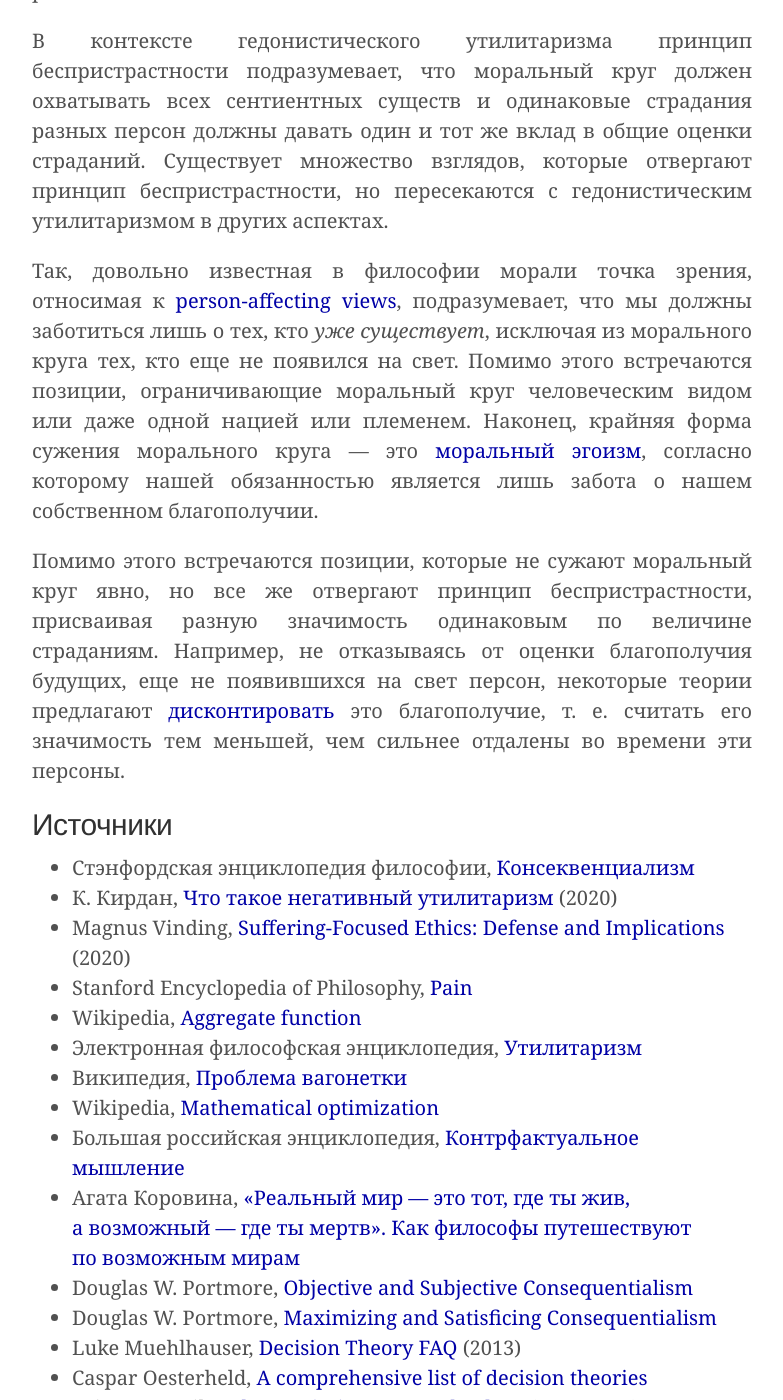
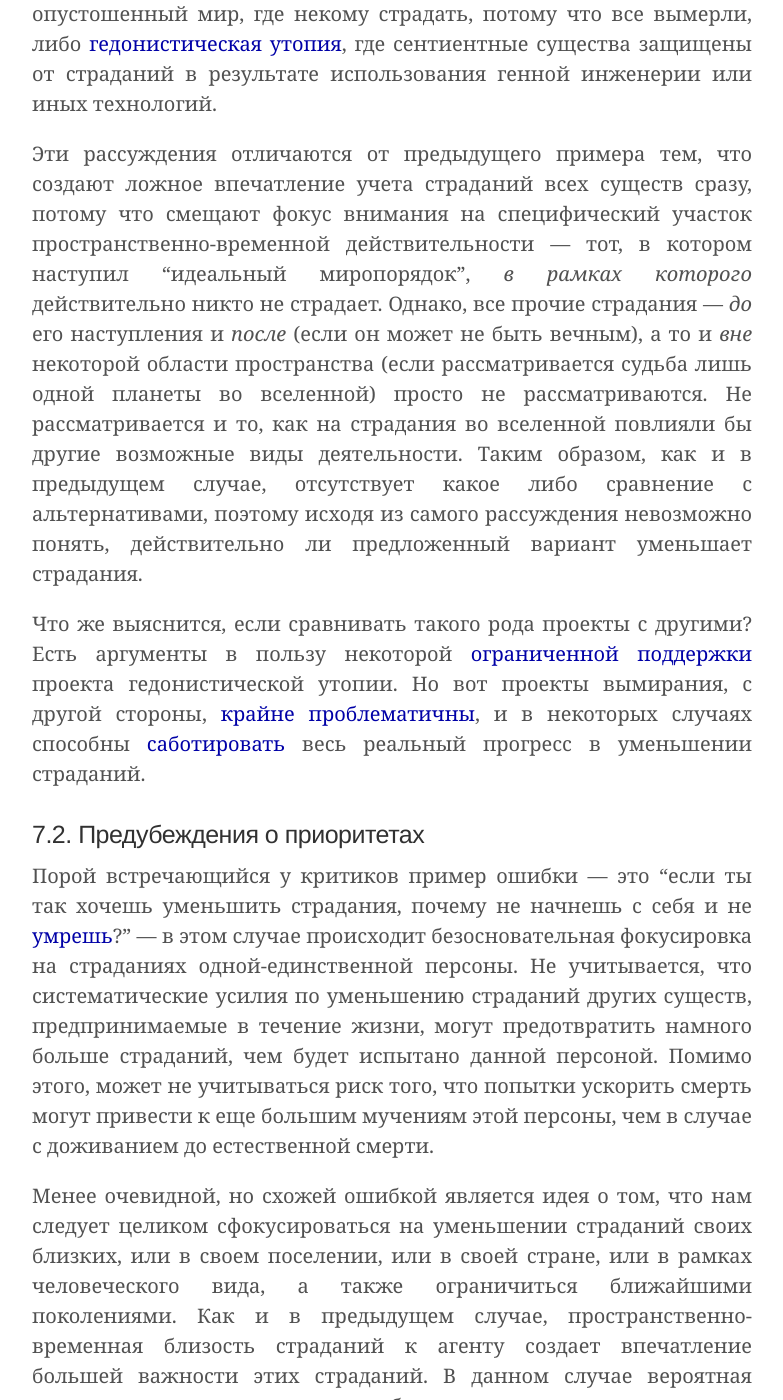
Before and after one commit to ReducingSuffering/reducingsuffering.github.io, a Jekyll site: the page built from _articles/what-is-suffering-reduction.md, in a window 1280 px wide and 1400 px high, scrolled down 25945 px. Shown: the whole window, without its empty margins (248-1031 px from the left). Built offline with Jekyll 4.4.1, drawn with Linux system fonts in a browser that asks for light colours; some of the changed text lies outside the part shown.

Commit message:
Update what-is-suffering-reduction.md

```diff
--- a/_articles/what-is-suffering-reduction.md
+++ b/_articles/what-is-suffering-reduction.md
@@ -29,11 +29,14 @@
 [5.2.1. Процедуры принятия решений](#5.2.1)<br>
 [5.2.2. Инструментальные ценности](#5.2.2)<br>
 [5.2.3. Приоритизация](#5.2.3)<br>
-[5.2.4. Типичные ошибки](#5.2.4)<br>
 [6. Модификации](#6)<br>
 [6.1. Дополнительные цели оптимизации](#6.1)<br>
 [6.2. Ограничения на способы оптимизации](#6.2)<br>
 [6.3. Ограничения морального круга](#6.3)<br>
+[7. Некоторые ошибки](#7)<br>
+[7.1. Отсутствие сравнений](#7.1)<br>
+[7.2. Предубеждения о приоритетах](#7.2)<br>
+[7.3. Вычислительные ошибки](#7.3)<br>
 [Источники](#sources)<br>
 [Что еще почитать](#further)
 
@@ -284,21 +287,6 @@
 
 Несложно разглядеть сходство этого подхода с описанным нами ранее принципом максимизации ожидаемой полезности (минимизации ожидаемых страданий).
 
-<a name="5.2.4"></a>
-#### **5.2.4. Типичные ошибки**
-
-Приведем несколько примеров ошибок, которые нередко совершают сторонники или критики уменьшения страданий в своих рассуждениях.
-
-Так, аргументация вида "люди очень сильно и в большом количестве страдают от болезни X, поэтому нам нужно заняться разработкой лекарства от X" не содержит никакой информации о действительности за пределами страдающих от определенной болезни людей, поэтому не может считаться самодостаточной. Нам нужна хоть какая-то информация об иных страданиях помимо вызываемых болезнью X, и хоть какие-то альтернативные варианты деятельности, с которыми можно было бы _сравнивать_ разработку лекарства от X. Помимо этого, приведенное описание проблемы указывает лишь на ее масштаб, но ничего не говорит о легкости ее решения и о том, сколько людей уже занимаются этой проблемой.
-
-Другой, более очевидный пример, обычно встречающийся у критиков идеи — это "если ты так хочешь уменьшить страдания, почему не начнешь с себя и не [умрешь](https://reducingsuffering.github.io/73.html)?" — в этом случае происходит безосновательная фокусировка на страданиях одной-единственной персоны. Не учитывается, что систематические усилия по уменьшению страданий других существ, предпринимаемые в течение жизни, могут предотвратить намного больше страданий, чем будет испытано данной персоной. Помимо этого, вопрошающие могут не учитывать риск того, что попытки ускорить смерть могут привести к еще большим мучениям этой персоны, чем в случае с доживанием до естественной смерти.
-
-Отдельный интерес представляют ошибочные рассуждения вида "при идеальном миропорядке нет страданий -> чтобы уменьшить страдания, нужно стремиться приблизить идеальный миропорядок". В роли "идеального миропорядка" обычно выступает либо опустошенный мир, где некому страдать, потому что все вымерли, либо [гедонистическая утопия](https://reducingsuffering.github.io/89.html), где сентиентные существа защищены от страданий в результате использования генной инженерии или иных технологий.
-
-Эти рассуждения отличаются от предыдущих тем, что создают ложное впечатление учета страданий всех существ сразу, потому что смещают фокус внимания на определенный участок пространственно-временной действительности — тот, в котором наступил "идеальный миропорядок", _в рамках которого_ никто не страдает. Однако, все прочие страдания — _до_ его наступления и _после_ (если он может не быть вечным), а то и _вне_ некоторой области пространства (если рассматривается судьба лишь одной планеты во вселенной) просто не рассматриваются. Не рассматривается и то, как на страдания во вселенной повлияли бы другие возможные виды деятельности. Таким образом, как и в предыдущих случаях, отсутствует какое либо сравнение с альтернативами, поэтому исходя из самого рассуждения невозможно понять, действительно ли предложенный вариант _уменьшает_ агрегированные страдания.
-
-Что же выяснится, если сравнивать такого рода проекты с другими? Есть аргументы в пользу некоторой [ограниченной поддержки](https://magnusvinding.com/2021/08/09/reasons-not-to-prioritize-the-abolitionist-project/) проекта гедонистической утопии. Но вот проекты вымирания, с другой стороны, [крайне проблематичны](https://forum.effectivealtruism.org/posts/JnHeeTGAohMFxNbGK/peacefulness-nonviolence-and-experientialist-minimalism), и в некоторых случаях способны [саботировать](https://reducingsuffering.github.io/450.html) весь реальный прогресс в уменьшении страданий.
-
 <a name="6"></a>
 ## 6. Модификации
 
@@ -340,6 +328,38 @@
 Так, довольно известная в философии морали точка зрения, относимая к [person-affecting views](https://en.wikipedia.org/wiki/Person-affecting_view), подразумевает, что мы должны заботиться лишь о тех, кто _уже существует_, исключая из морального круга тех, кто еще не появился на свет. Помимо этого встречаются позиции, ограничивающие моральный круг человеческим видом или даже одной нацией или племенем. Наконец, крайняя форма сужения морального круга — это [моральный эгоизм](https://plato.stanford.edu/entries/egoism/#EthiEgoi), согласно которому нашей обязанностью является лишь забота о нашем собственном благополучии.
 
 Помимо этого встречаются позиции, которые не сужают моральный круг явно, но все же отвергают принцип беспристрастности, присваивая разную значимость одинаковым по величине страданиям. Например, не отказываясь от оценки благополучия будущих, еще не появившихся на свет персон, некоторые теории предлагают [дисконтировать](https://en.wikipedia.org/wiki/Social_discount_rate) это благополучие, т. е. считать его значимость тем меньшей, чем сильнее отдалены во времени эти персоны.
+
+<a name="7"></a>
+## 7. Типичные ошибки
+
+Приведем ряд примеров ошибок, которые нередко совершают сторонники или критики уменьшения страданий в своих рассуждениях.
+
+<a name="7.1"></a>
+### 7.1. Отсутствие сравнений
+
+Первый вид ошибок связан с тем, что какие-то сценарии возможного будущего оцениваются сами по себе, не рассматриваются какие-либо их альтернативы. Таким образом, невозможно вообще говорить об уменьшении страданий, т. к. _уменьшение_ подразумевает выбор варианта со страданиями меньшими _чем при других вариантах_.
+
+Так, аргументация вида "люди очень сильно и в большом количестве страдают от болезни X, поэтому нам нужно заняться разработкой лекарства от X" не содержит никакой информации о действительности за пределами страдающих от определенной болезни людей, поэтому не может считаться самодостаточной. Нам нужна хоть какая-то информация об иных страданиях помимо вызываемых болезнью X, и хоть какие-то альтернативные варианты деятельности, с которыми можно было бы сравнивать разработку лекарства от X. Помимо этого, приведенное описание проблемы указывает лишь на ее масштаб, но ничего не говорит о легкости ее решения и о том, сколько людей уже занимаются этой проблемой.
+
+Другой пример представляют ошибочные рассуждения вида "при идеальном миропорядке нет страданий -> чтобы уменьшить страдания, нужно стремиться приблизить идеальный миропорядок". В роли "идеального миропорядка" обычно выступает либо опустошенный мир, где некому страдать, потому что все вымерли, либо [гедонистическая утопия](https://reducingsuffering.github.io/89.html), где сентиентные существа защищены от страданий в результате использования генной инженерии или иных технологий.
+
+Эти рассуждения отличаются от предыдущего примера тем, что создают ложное впечатление учета страданий всех существ сразу, потому что смещают фокус внимания на специфический участок пространственно-временной действительности — тот, в котором наступил "идеальный миропорядок", _в рамках которого_ действительно никто не страдает. Однако, все прочие страдания — _до_ его наступления и _после_ (если он может не быть вечным), а то и _вне_ некоторой области пространства (если рассматривается судьба лишь одной планеты во вселенной) просто не рассматриваются. Не рассматривается и то, как на страдания во вселенной повлияли бы другие возможные виды деятельности. Таким образом, как и в предыдущем случае, отсутствует какое либо сравнение с альтернативами, поэтому исходя из самого рассуждения невозможно понять, действительно ли предложенный вариант уменьшает страдания.
+
+Что же выяснится, если сравнивать такого рода проекты с другими? Есть аргументы в пользу некоторой [ограниченной поддержки](https://magnusvinding.com/2021/08/09/reasons-not-to-prioritize-the-abolitionist-project/) проекта гедонистической утопии. Но вот проекты вымирания, с другой стороны, [крайне проблематичны](https://forum.effectivealtruism.org/posts/JnHeeTGAohMFxNbGK/peacefulness-nonviolence-and-experientialist-minimalism), и в некоторых случаях способны [саботировать](https://reducingsuffering.github.io/450.html) весь реальный прогресс в уменьшении страданий.
+
+<a name="7.2"></a>
+### 7.2. Предубеждения о приоритетах
+
+Порой встречающийся у критиков пример ошибки — это "если ты так хочешь уменьшить страдания, почему не начнешь с себя и не [умрешь](https://reducingsuffering.github.io/73.html)?" — в этом случае происходит безосновательная фокусировка на страданиях одной-единственной персоны. Не учитывается, что систематические усилия по уменьшению страданий других существ, предпринимаемые в течение жизни, могут предотвратить намного больше страданий, чем будет испытано данной персоной. Помимо этого, может не учитываться риск того, что попытки ускорить смерть могут привести к еще большим мучениям этой персоны, чем в случае с доживанием до естественной смерти.
+
+Менее очевидной, но схожей ошибкой является идея о том, что нам следует целиком сфокусироваться на уменьшении страданий своих близких, или в своем поселении, или в своей стране, или в рамках человеческого вида, а также ограничиться ближайшими поколениями. Как и в предыдущем случае, пространственно-временная близость страданий к агенту создает впечатление большей важности этих страданий. В данном случае вероятная причина этого состоит в том, что близкие к нам последствия проще оценивать. Однако, как мы уже отмечали ранее, отдаленные последствия у части наших действий могут быть намного более масштабными, чем близкие, и могут иметь противоположную направленность, поэтому следует выделять ресурсы на их изучение, а не полагаться лишь на ту часть последствий, которую легко оценить.
+
+<a name="7.3"></a>
+### 7.3. Вычислительные ошибки
+
+[Нечувствительность к масштабу](https://lesswrong.ru/w/%D0%9F%D1%80%D0%B5%D0%BD%D0%B5%D0%B1%D1%80%D0%B5%D0%B6%D0%B5%D0%BD%D0%B8%D0%B5_%D0%BC%D0%B0%D1%81%D1%88%D1%82%D0%B0%D0%B1%D0%BE%D0%BC) показывает, что наши реакции на разные количества страданий могут противоречить друг другу: чем больше числа, которые мы рассматриваем, тем труднее сохранить непротиворечивое отношение к ним.
+
+[Парадокс Аллэ](https://lesswrong.ru/w/%D0%9F%D0%B0%D1%80%D0%B0%D0%B4%D0%BE%D0%BA%D1%81_%D0%90%D0%BB%D0%BB%D1%8D) демонстрирует необоснованное избегание риска: у людей есть склонность к получению гарантированных результатов вместо несколько более выгодных с точки зрения ожидаемой полезности, но рискованных.
 
 <a name="sources"></a>
 ## Источники
@@ -412,6 +428,12 @@
 * Stanford Encyclopedia of Philosophy, [Egoism](https://plato.stanford.edu/entries/egoism/)
 * Wikipedia, [Person-affecting view](https://en.wikipedia.org/wiki/Person-affecting_view)
 * Wikipedia, [Social discount rate](https://en.wikipedia.org/wiki/Social_discount_rate)
+* Дэвид Пирс, [Гедонистический императив](https://reducingsuffering.github.io/89.html) (1995)
+* Magnus Vinding, [Priorities for reducing suffering: Reasons not to prioritize the Abolitionist Project](https://magnusvinding.com/2021/08/09/reasons-not-to-prioritize-the-abolitionist-project/) (2021)
+* Брайан Томасик, [Почему мы должны оставаться кооперативными](https://reducingsuffering.github.io/450.html) (2011-2019)
+* Магнус Виндинг, [Вред смерти](https://reducingsuffering.github.io/magnus-vinding-the-harm-of-death.html) (2015)
+* Элиезер Юдковский, [Нечувствительность к масштабу](https://lesswrong.ru/w/%D0%9F%D1%80%D0%B5%D0%BD%D0%B5%D0%B1%D1%80%D0%B5%D0%B6%D0%B5%D0%BD%D0%B8%D0%B5_%D0%BC%D0%B0%D1%81%D1%88%D1%82%D0%B0%D0%B1%D0%BE%D0%BC)
+* Элиезер Юдковский, [Парадокс Аллэ](https://lesswrong.ru/w/%D0%9F%D0%B0%D1%80%D0%B0%D0%B4%D0%BE%D0%BA%D1%81_%D0%90%D0%BB%D0%BB%D1%8D)
 
 <a name="further"></a>
 ## Что еще почитать
```
Also changed, not shown: other parts of _articles/what-is-suffering-reduction.md (+0 -4 lines).
